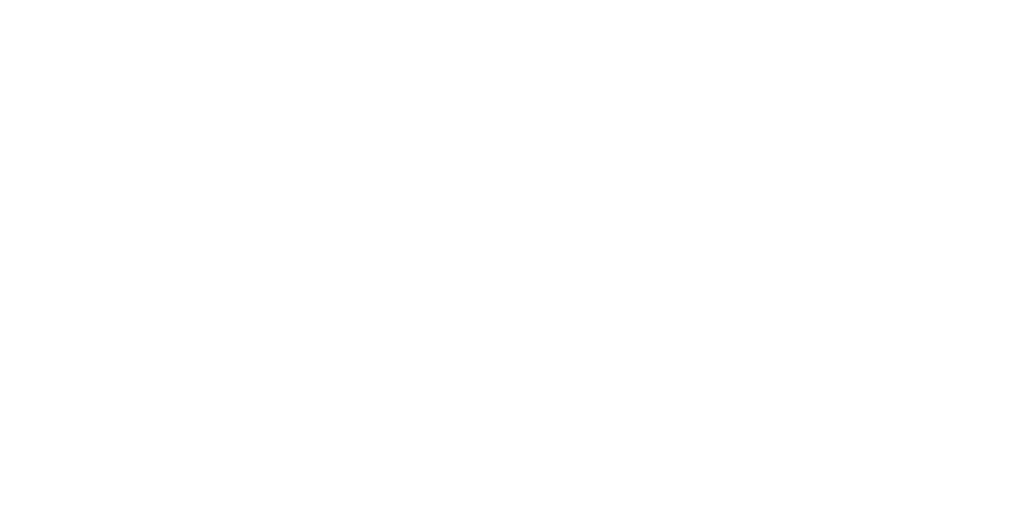
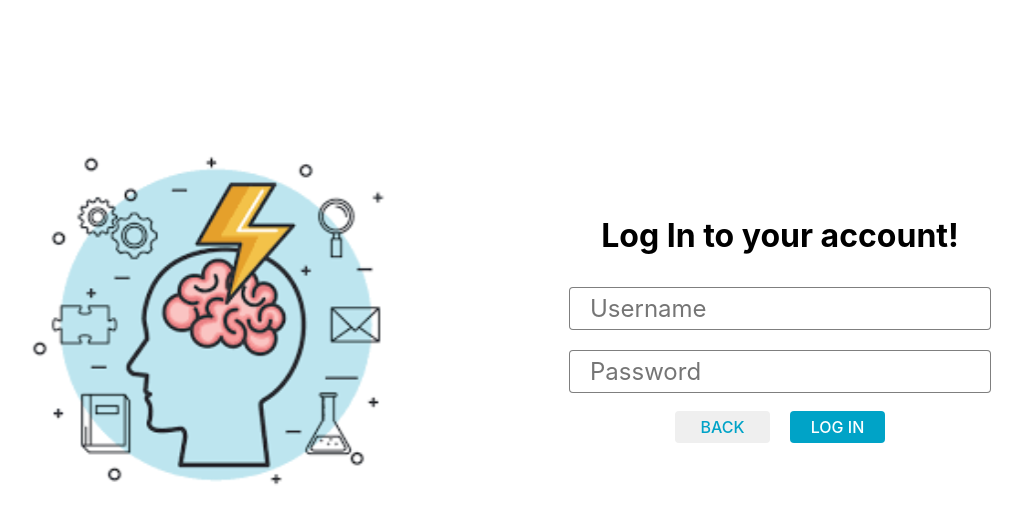
Before and after one commit to FemtoGooDaKi/FemtoGooDaKi, a React (Create React App) app in the folder frontend/: page / in a window 1280 px wide. Shown: the top 524 px of the page, without its empty margins (148-1170 px from the left). Built offline with nearby package versions, Linux system fonts and the light colour scheme.

Commit message:
Add Login Page and Css

```diff
--- a/frontend/src/App.js
+++ b/frontend/src/App.js
@@ -1,9 +1,11 @@
 import React from 'react';
 import './App.css';
-
+import '../src/page/LoginPage'
+import { LoginPage } from '../src/page/LoginPage';
 function App() {
   return (
-    <div className="App" id="app"/>
+   // <div className="App" id="app"/>
+    <LoginPage/>
   );
 }
 
--- /dev/null
+++ b/frontend/src/page/LoginPage.css
@@ -0,0 +1,76 @@
+.login-page-container {
+    width: 100%;
+    height: 100%;
+    display: flex;
+}
+
+.login-page-container > div > img {
+    min-width: 400px;
+    width : 70%;
+    display: flex;
+    align-items: center;
+    flex-direction: column;
+}
+
+.login-page-container > div   {
+    min-width: 400px;
+    display: flex;
+    align-items: center;
+    flex-direction: column;
+    justify-content: center;
+    padding-left: 5%;
+    padding-top : 10%;
+}
+
+input:focus {
+    outline: none;
+}
+
+.login-page-container > div > input {
+    font-size: 1.5em;
+    width: 100%;
+    margin: 10px 0;
+    padding: 6px 0;
+    padding-inline-start:  20px;
+    border-radius: 4px;
+    border: none;
+    border: solid 1px rgb(0, 0, 0,0.5);
+    font-family: -apple-system, BlinkMacSystemFont, 'Segoe UI', Roboto, Oxygen, Ubuntu, Cantarell, 'Open Sans', 'Helvetica Neue', sans-serif
+}
+
+.loginButton {
+    font-size: 1em;
+    margin: 8px 0;
+    padding: 6px 0;
+    width: calc(25% - 5px);
+    background-color: #00A3C7;
+    border-radius: 4px;
+    border: none;
+    color: white;
+    font-weight: 500;
+    transition: 0.1s ease-in-out;
+    font-family: -apple-system, BlinkMacSystemFont, 'Segoe UI', Roboto, Oxygen, Ubuntu, Cantarell, 'Open Sans', 'Helvetica Neue', sans-serif
+}
+
+.backButton {
+    font-size: 1em;
+    margin: 8px 0;
+    margin-right:  20px;
+    width: calc(25% - 5px);
+    border-radius: 4px;
+    border: none;
+    color: #00A3C7;
+    font-weight: 500;
+    transition: 0.1s ease-in-out;
+    font-family: -apple-system, BlinkMacSystemFont, 'Segoe UI', Roboto, Oxygen, Ubuntu, Cantarell, 'Open Sans', 'Helvetica Neue', sans-serif
+}
+
+.login-page-container > div > div {
+    width: 100%;
+    display: flex;
+    justify-content: center;
+}
+
+.header {
+    font-family: -apple-system, BlinkMacSystemFont, 'Segoe UI', Roboto, Oxygen, Ubuntu, Cantarell, 'Open Sans', 'Helvetica Neue', sans-serif
+}
--- a/frontend/src/page/LoginPage.jsx
+++ b/frontend/src/page/LoginPage.jsx
@@ -1,10 +1,49 @@
 //Yoss
 import React from 'react';
+import './LoginPage.css'
+import logo from './Logo.svg';
+export class LoginPage extends React.Component {
+  constructor(props) {
+        super(props);
+        this.state = {
+            username: '',
+            password: '',
+        };
+    }
 
-export class LoginPage extends React.Component {
+  handleInputChange = e => {
+    //doSomeThings
+  };
+
+  handleBackButton = () => {
+      alert('Pressed')
+  }
+
   render() {
     return (
-      <div></div>
+      <div className='login-page-container'>
+         <div>
+            <img src={logo}/>
+         </div>
+         <div>
+           <h1 className='header'>Log In to your account!</h1>
+            <input
+              name='username'
+              placeholder="Username"
+              onChange={(e) => this.handleInputChange(e)}
+            />
+            <input
+              name='password'
+              placeholder="Password"
+              onChange={(e) => this.handleInputChange(e)}
+              type = 'password'
+            />
+            <div>
+                <button className='backButton' onClick={this.handleBackButton}>BACK</button>
+                <button className='loginButton' onClick={this.handleLoginButton}>LOG IN</button>
+            </div>
+        </div>
+      </div>
     );
   }
 }
```
Also changed, not shown: frontend/src/page/Logo.svg (added), 1 other file (tests, documents, lock files or other folders).
